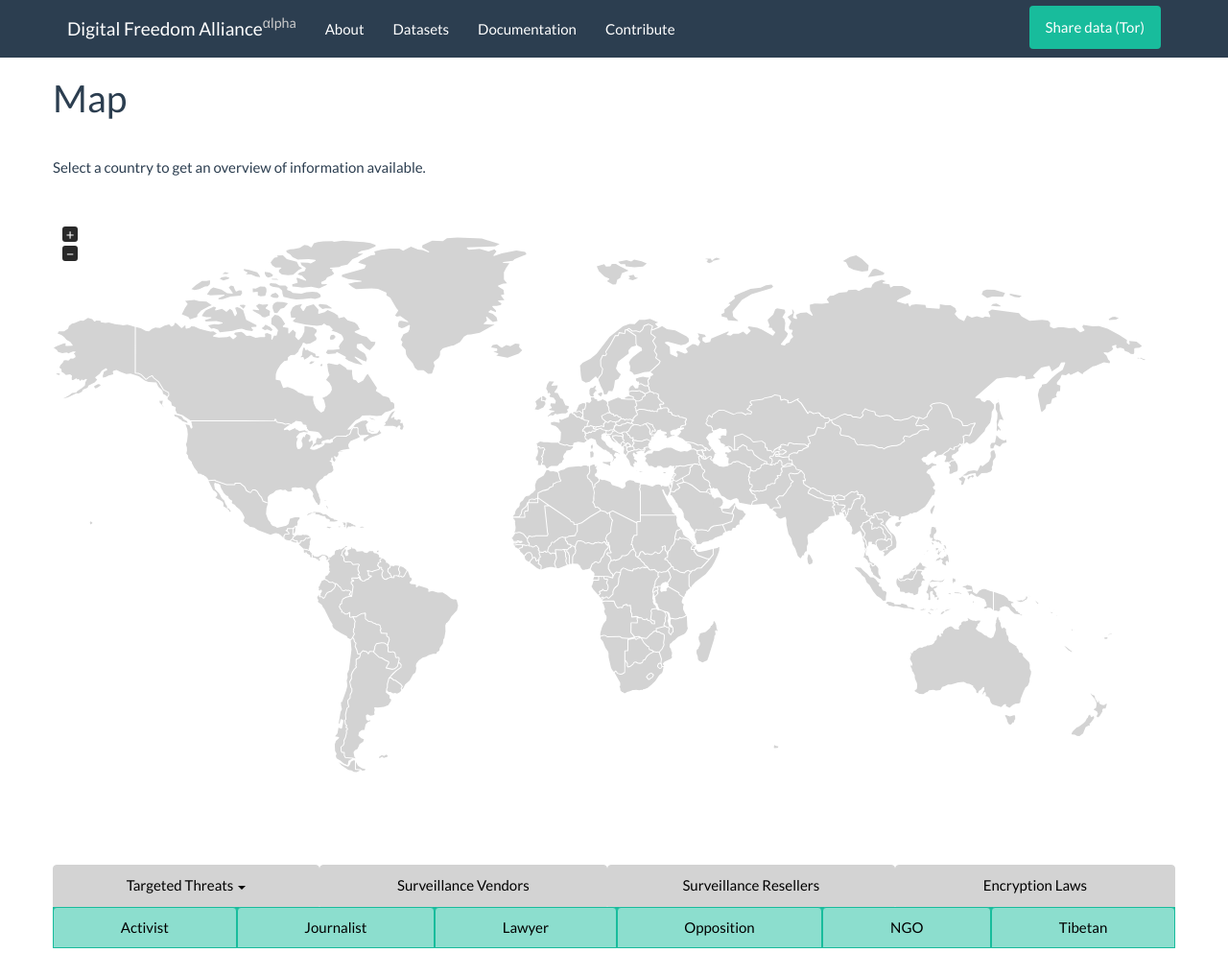
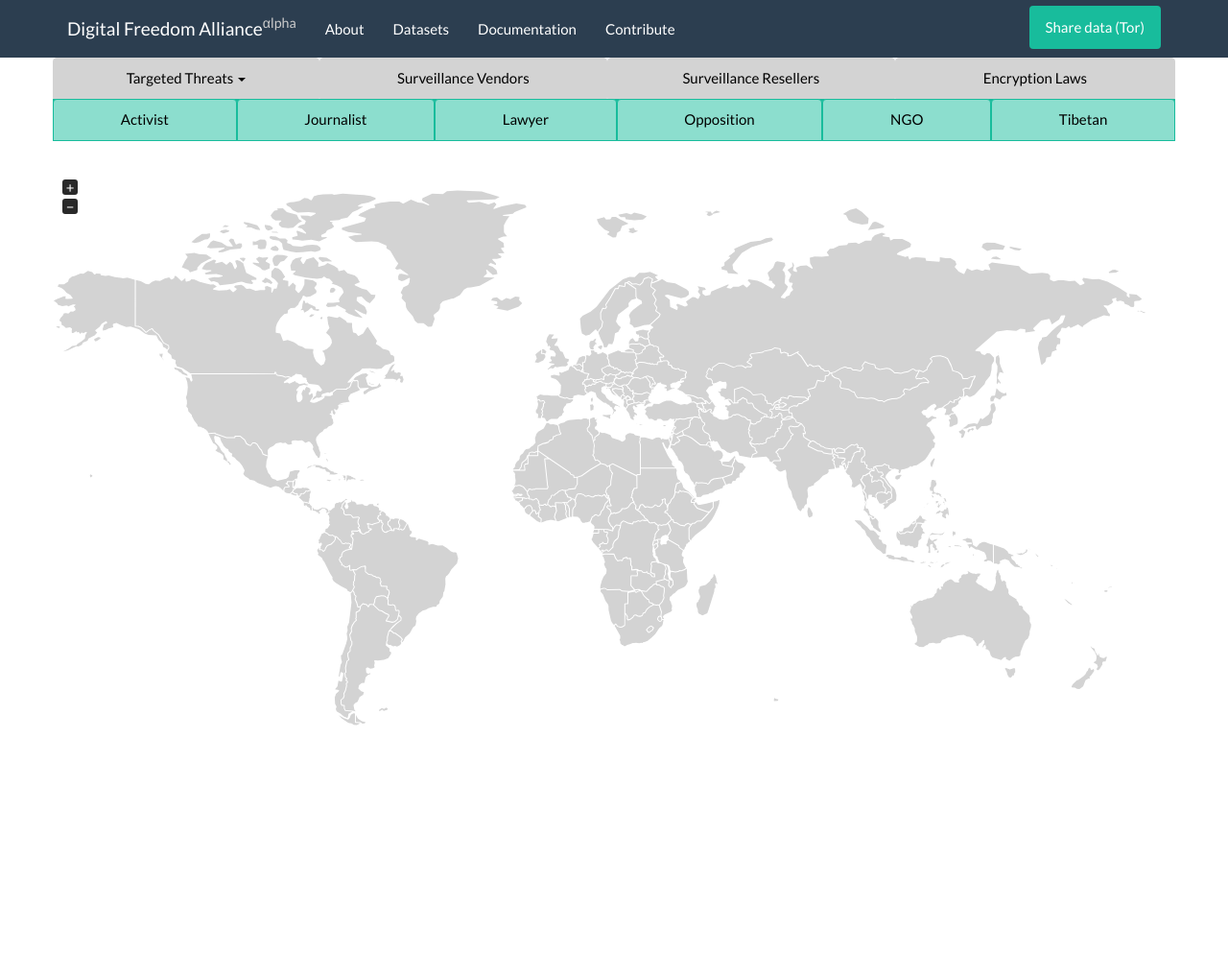
Before and after one commit to digitalfreedom/website, a Jekyll site: the page built from map.md, in a window 1280 px wide and 1018 px high. Shown: the whole window at 96% size. Built offline with Jekyll 4.4.1, drawn with Linux system fonts in a browser that asks for light colours.

Commit message:
Moving the selection bar

```diff
--- a/map.md
+++ b/map.md
@@ -3,15 +3,6 @@
 title: Map
 permalink: /map/
 ---
-
-<div class="row"><h1>Map</h1></div>
-<div class="row top-buffer-30">
-  <p>Select a country to get an overview of information available.</p>
-</div>
-
-<div class="row top-buffer-30"></div>
-<div id="map" class="row" style="position: relative; width: 100%; height: 600px;"></div>
-<div class="row top-buffer-75"></div>
 
 <div id="selection-container">
 <div id="dataset-selections" class="row">
@@ -39,6 +30,9 @@
 </div>
 </div>
 
+<div class="row top-buffer-30"></div>
+<div id="map" class="row" style="position: relative; width: 100%; height: 600px;"></div>
+<div class="row top-buffer-75"></div>
 
 <div class="modal fade" id="modal">
   <div class="modal-dialog">
```
